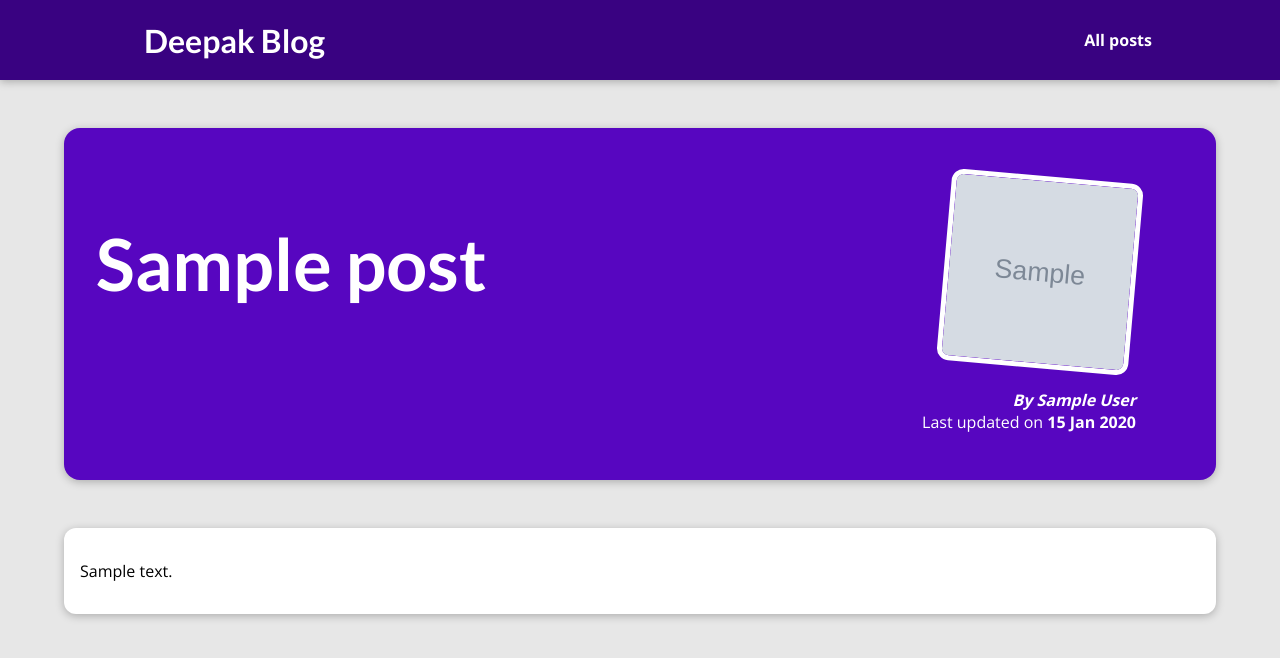
After one commit to deepaksp24/my_site, a Django app: template blog/templates/blog/post-detail.html in a window 1280 px wide. The commit adds this page. Shown: the top 658 px of the page. Run offline with Django 5.2, Linux system fonts and the light colour scheme; the template is opened without the code that fills it: most values are stand-ins (such as "Sample title", 1, 10 or a date in 2020); grey boxes marked "Sample" are stand-in pictures.

Commit message:
completed 5th folder

```diff
--- /dev/null
+++ b/blog/static/blog/post-detail.css
@@ -0,0 +1,62 @@
+body {
+    background-color: #e7e7e7;
+  }
+
+  #main-navigation {
+    background-color: #390281;
+    box-shadow: 0 2px 8px rgba(0, 0, 0, 0.25);
+  }
+
+  #summary {
+    margin: 8rem auto 3rem auto;
+    padding: 2rem;
+    width: 90%;
+    max-width: 90rem;
+    border-radius: 16px;
+    background-color: #5706c0;
+    position: relative;
+    box-shadow: 0 2px 8px rgba(0, 0, 0, 0.25);
+    height: 22rem;
+  }
+
+  #summary h2 {
+    color: white;
+    font-size: 4.5rem;
+  }
+
+  #summary article {
+    position: absolute;
+    top: 2rem;
+    right: 3rem;
+    padding: 1rem 2rem;
+    border-radius: 12px;
+    text-align: right;
+    color: white;
+  }
+
+  #summary article img {
+    width: 12rem;
+    height: 12rem;
+    border-radius: 12px;
+    transform: rotateZ(5deg);
+    border: 5px solid white;
+    margin-bottom: 1rem;
+  }
+
+  #summary address {
+    font-weight: bold;
+  }
+
+  #summary time {
+    font-weight: bold;
+  }
+
+  main {
+    width: 90%;
+    max-width: 90rem;
+    margin: 3rem auto;
+    background-color: white;
+    padding: 1rem;
+    border-radius: 12px;
+    box-shadow: 0 2px 8px rgba(0, 0, 0, 0.25);
+  }
--- a/blog/templates/blog/index.html
+++ b/blog/templates/blog/index.html
@@ -23,7 +23,9 @@
 <section id = "latest-posts">
     <h2>Lastest posts</h2>
     <ul>
-        {% include "blog/includes/post.html" %}
+        {%for post in posts%}
+            {% include "blog/includes/post.html" %}
+        {% endfor %}
     </ul>
 </section>
 
--- /dev/null
+++ b/blog/templates/blog/post-detail.html
@@ -0,0 +1,25 @@
+{% extends "base.html" %}
+{% load static %}
+
+{% block title %}
+{{ post.title }}
+{% endblock %}
+
+{% block css_files %}
+<link rel="stylesheet" href="{% static "blog/post-detail.css" %}" />
+{% endblock %}
+
+{% block content %}
+<section id="summary">
+  <h2>{{ post.title }}</h2>
+  <article>
+    <img src="{% static "blog/images/"|add:post.image %}" alt="{{ post.title }}" />
+    <address>By {{ post.author }}</address>
+    <div>Last updated on <time>{{ post.date|date:"d M Y" }}</time></div>
+  </article>
+</section>
+
+<main>
+  {{ post.content|linebreaks }}
+</main>
+{% endblock %}
--- a/blog/urls.py
+++ b/blog/urls.py
@@ -3,7 +3,7 @@ from . import views
 
 urlpatterns = [
     path("", views.starting_page, name="starting-page"),
-    path("posts", views.posts, name="post-page"),
+    path("posts", views.posts, name="posts-page"),
     path("posts/<slug:slug>", views.post_detail,
          name="post-detail-page")  # /posts/my-first-post
 ]
--- a/templates/base.html
+++ b/templates/base.html
@@ -11,10 +11,10 @@
   <body>
     <header id = "main-navigation">
       <h1>
-        <a href="">Deepak Blog</a>
+        <a href="{% url "starting-page" %}">Deepak Blog</a>
       </h1>
       <nav>
-        <a href="">All posts</a>
+        <a href="{% url "posts-page" %}">All posts</a>
       </nav>
     </header>
     {% block content %} {% endblock content %}
```
Also changed, not shown: blog/templates/blog/all-posts.html (+3 -4 lines), blog/templates/blog/includes/post.html (+6 -7 lines), blog/views.py (+84 -4 lines), templates/404.html (added, +12 -0 lines).
